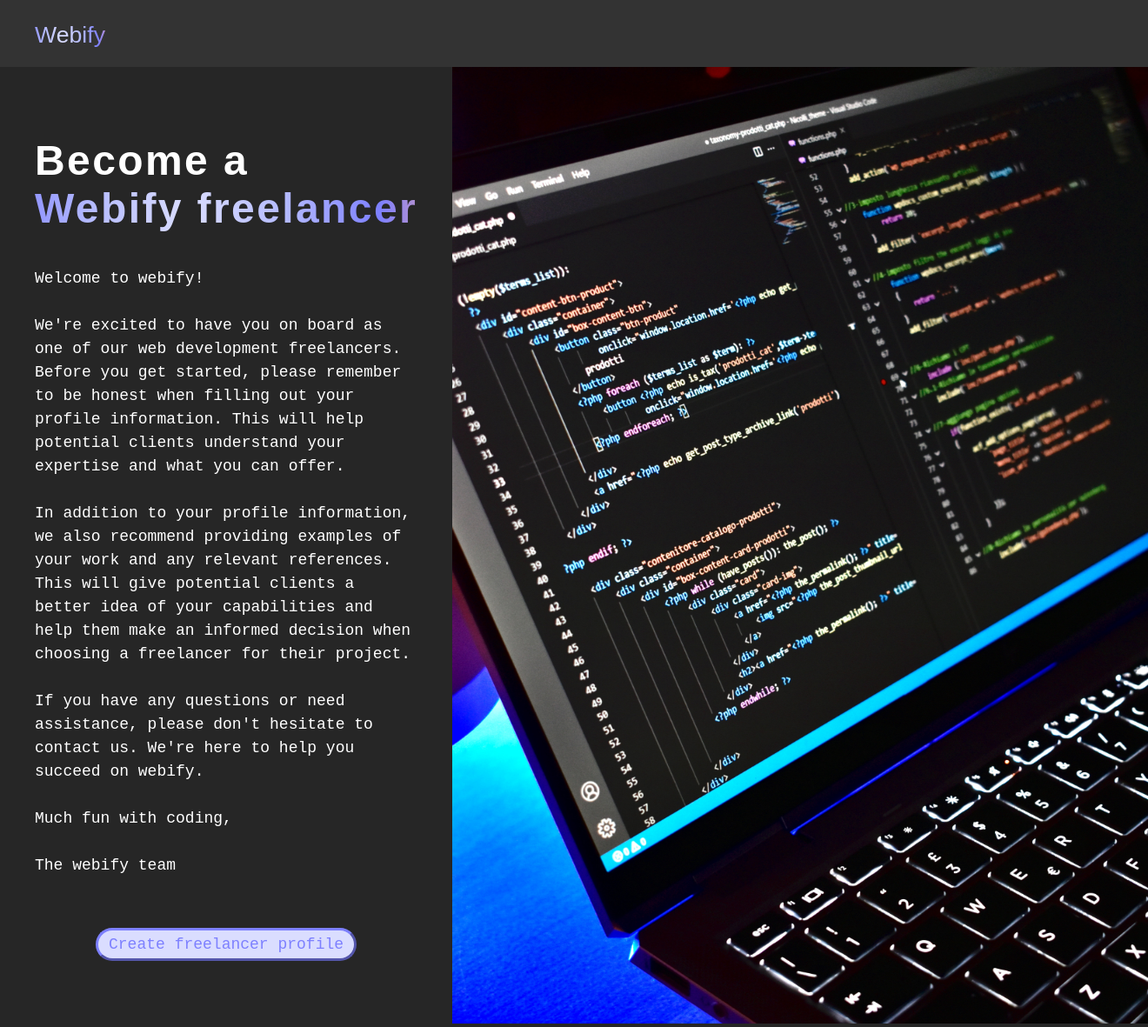
After one commit to lisa1ynn/webify, a PHP site: page /Projects/public/freelancer-onboarding/freelancer-onboarding-info.php in a window 1320 px wide. The commit adds this page. Shown: the whole page at 87% size. Run offline with PHP 8.4, Linux system fonts and the light colour scheme.

Commit message:
freelancer onboarding info page and header

```diff
--- /dev/null
+++ b/public/Header.php
@@ -0,0 +1,9 @@
+<?php echo
+"<header class='header'>
+  <nav>
+    <ul class='header-ul'>
+      <li class='header-li cool-text'><a href='http://localhost/Projects/webify/public/mainpage.php'>Webify</a></li>
+    </ul>
+  </nav>
+</header>
+";
--- a/public/datasave-user.php
+++ b/public/datasave-user.php
@@ -46,7 +46,7 @@
 
         ?>
   <!--Button to sign in-->
-  <form action="./sign-in.html">
+  <form action="./sign-in.php">
     <input type="submit" value="Sign in">
     </input>
   </form>
--- a/public/freelancer-onboarding/freelancer-onboarding-form.html
+++ b/public/freelancer-onboarding/freelancer-onboarding-form.html
@@ -10,7 +10,6 @@
   <body>
     <!--ADD OPTION TO GO BACK TO WEBSITE-->
     <section>
-      <!--No profile picture selection, yet-->
       <!--Form for skills-->
       <!--button "Save profile" -->
     </section>
--- /dev/null
+++ b/public/freelancer-onboarding/freelancer-onboarding-info.php
@@ -0,0 +1,80 @@
+<!DOCTYPE html>
+<html>
+
+<head>
+  <meta charset="utf-8" />
+  <title>Freelancer onboarding information</title>
+  <meta name="viewport" content="width=device-width, initial-scale=1" />
+  <style>
+  .info-page-row {
+    display: flex;
+    min-height: 100vh;
+  }
+
+  .info-col {
+    flex: 60%;
+    margin: 40px;
+  }
+
+  .image-col {
+    flex: 40%;
+  }
+
+  .button-white {
+    padding: 6px 12px !important;
+    margin-top: 40px;
+    font-size: large;
+    font-family: "Courier New", Courier, monospace;
+  }
+
+  .white-text-small {
+    font-size: large !important;
+  }
+  </style>
+  <link rel="stylesheet" href="../general.css?v=<?php echo time(); ?>" />
+</head>
+
+<body>
+  <?php include '../Header.php' ?>
+  <section>
+    <div class='info-page-row'>
+      <div class='info-col'>
+        <h1>
+          Become a<br />
+          <span class="cool-text">Webify freelancer</span>
+        </h1>
+        <p class="white-text-small">
+          Welcome to webify!<br /><br />
+
+          We're excited to have you on board as one of our web development
+          freelancers. Before you get started, please remember to be honest when
+          filling out your profile information. This will help potential clients
+          understand your expertise and what you can offer.<br /><br />
+
+          In addition to your profile information, we also recommend providing
+          examples of your work and any relevant references. This will give
+          potential clients a better idea of your capabilities and help them make
+          an informed decision when choosing a freelancer for their project.<br /><br />
+
+          If you have any questions or need assistance, please don't hesitate to
+          contact us. We're here to help you succeed on webify.<br /><br />
+
+          Much fun with coding,<br /><br />
+
+          The webify team
+        </p>
+        <div style="display: flex; justify-content: center; align-items: center">
+          <button class="button-white" type="button"
+            onclick="window.location.href='./freelancer-onboarding-form.html';">
+            Create freelancer profile
+          </button>
+        </div>
+      </div>
+      <div class='image-col'>
+        <img src="../pictures/coding-unsplash.jpg" alt="Coding" width="800" height="1100">
+      </div>
+    </div>
+  </section>
+</body>
+
+</html>
--- a/public/general.css
+++ b/public/general.css
@@ -1,22 +1,29 @@
 /*Making page consistent - no empty space on left side and background blends in w menu section*/
 body {
-    margin: 0px;
-    background-color:#262626;
-    color:#FFFFFF;
-    font-family: sans-serif;
+  margin: 0px;
+  background-color: #262626;
+  color: #ffffff;
+  font-family: sans-serif;
 }
 
-
 /*Blue button*/
-button.blue {color: #DADDFF; background-color:#7D80FF;border-color:#DADDFF;border-width:3px;padding:2px;border-radius:2px;}
-
+button.blue {
+  color: #daddff;
+  background-color: #7d80ff;
+  border-color: #daddff;
+  border-width: 3px;
+  padding: 2px;
+  border-radius: 2px;
+}
 
 /*Line break*/
-hr {color:#7D80FF;}
+hr {
+  color: #7d80ff;
+}
 
 /*Input field*/
 .input-field {
-  background-color: #DADDFF;
+  background-color: #daddff;
   height: 25px;
   margin-bottom: 15px;
   border-radius: 15px;
@@ -25,7 +32,12 @@ hr {color:#7D80FF;}
 
 /*Button-style input*/
 .button-white {
-   color: #7D80FF; background-color:#DADDFF;border-color:#7D80FF;border-width:3px;padding:2% 7%;border-radius:30px;
+  color: #7d80ff;
+  background-color: #daddff;
+  border-color: #7d80ff;
+  border-width: 3px;
+  padding: 2% 7%;
+  border-radius: 30px;
 }
 
 /*For top menu bar*/
@@ -166,7 +178,8 @@ h1 {
 
 .white-text-small {
   color: #ffffff;
-  font-family: sans-serif;
+  font-family: "Courier New", Courier, monospace;
+  line-height: 150%;
 }
 
 /*Indicator for user to scroll down*/
@@ -195,3 +208,24 @@ h1 {
     opacity: 0;
   }
 }
+
+/* Components */
+
+.header {
+  display: flex;
+  align-items: center;
+  padding: 20px;
+  background-color: #333;
+}
+
+.header-ul {
+  margin: 0;
+  padding: 0;
+  list-style: none;
+}
+
+.header-li {
+  display: inline-block;
+  margin-left: 20px;
+  font-size: xx-large;
+}
```
Also changed, not shown: private/credentials.php (+3 -4 lines), public/freelancer-onboarding/freelancer-onboarding-info copy 2.html (deleted, +0 -18 lines), public/mainpage.php (+5 -3 lines), public/sign-in.html (deleted, +0 -106 lines), public/sign-in.php (added, +106 -0 lines), public/sign-up.html (deleted, +0 -129 lines), public/sign-up.php (added, +118 -0 lines), public/pictures/coding-unsplash.jpg (added).
